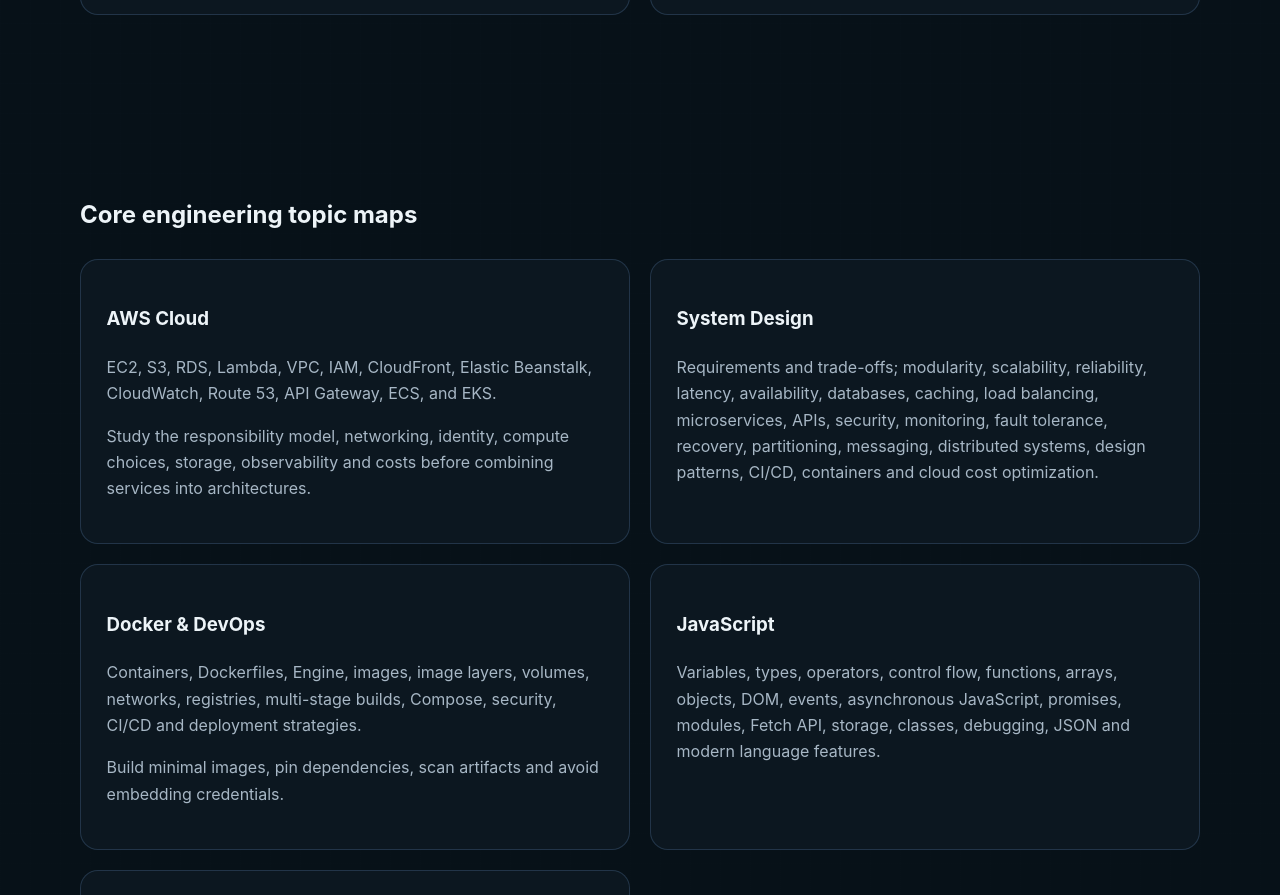
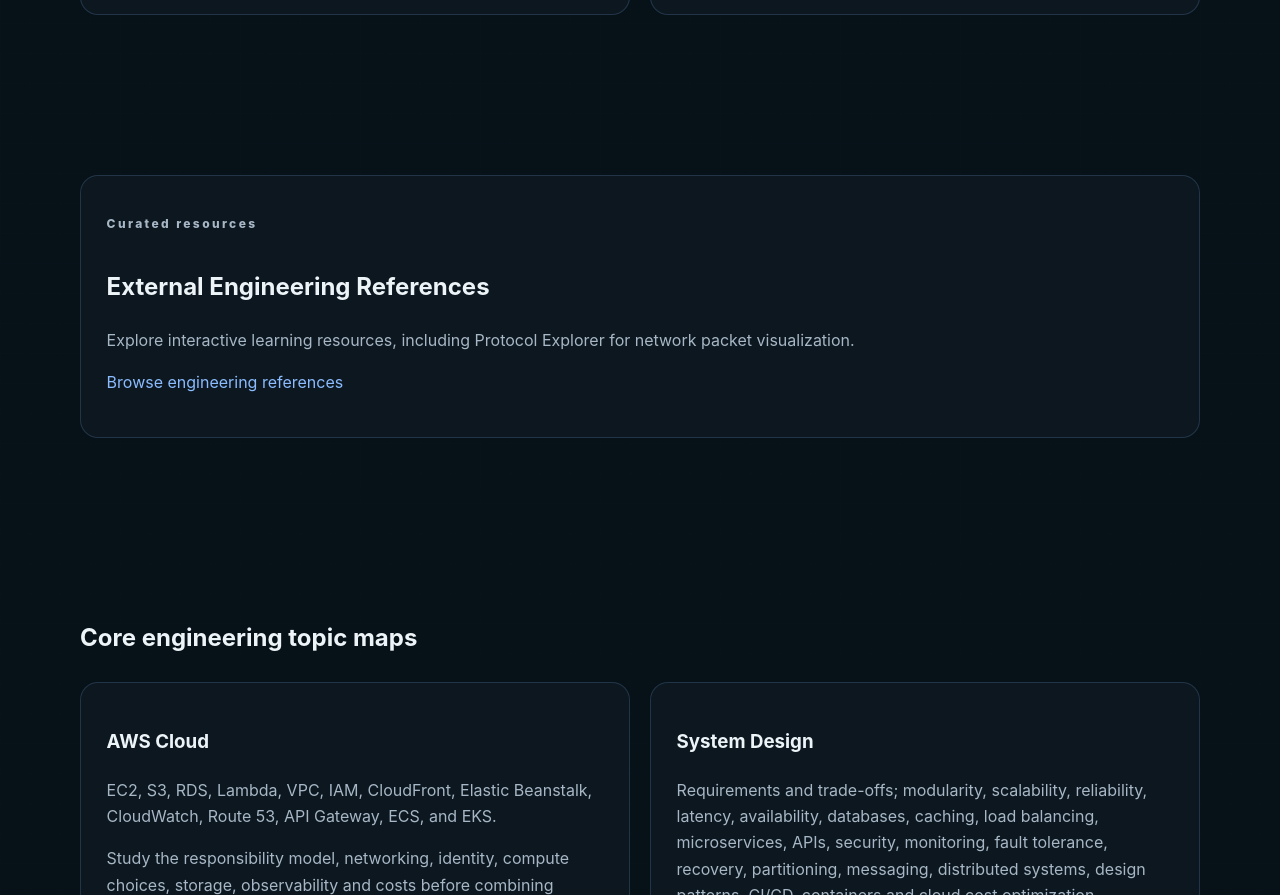
Before and after one commit to haftomalemayehu/systems-unpacked-web, a plain HTML site: page knowledge/index.html in a window 1280 px wide. Shown: the part 1927-2822 px from the top of the page. Drawn offline with Linux system fonts and the light colour scheme.

Commit message:
Link engineering references in knowledge/index.html

```diff
--- a/knowledge/index.html
+++ b/knowledge/index.html
@@ -54,6 +54,7 @@ spec:
 │   └── outputs.tf
 └── README.md</code></pre><p>Separate application build, infrastructure provisioning, and Kubernetes deployment into independently reviewed CI/CD stages. Do not automatically run destructive Terraform applies or cluster mutations from untrusted pull requests.</p></article>
 </div></section>
+<section class="section"><div class="content-panel"><p class="eyebrow">Curated resources</p><h2>External Engineering References</h2><p>Explore interactive learning resources, including Protocol Explorer for network packet visualization.</p><p><a href="/references/">Browse engineering references</a></p></div></section>
 <section class="section" aria-labelledby="topics"><h2 id="topics">Core engineering topic maps</h2><div class="knowledge-grid">
 <article class="content-panel"><h3>AWS Cloud</h3><p>EC2, S3, RDS, Lambda, VPC, IAM, CloudFront, Elastic Beanstalk, CloudWatch, Route 53, API Gateway, ECS, and EKS.</p><p>Study the responsibility model, networking, identity, compute choices, storage, observability and costs before combining services into architectures.</p></article>
 <article class="content-panel"><h3>System Design</h3><p>Requirements and trade-offs; modularity, scalability, reliability, latency, availability, databases, caching, load balancing, microservices, APIs, security, monitoring, fault tolerance, recovery, partitioning, messaging, distributed systems, design patterns, CI/CD, containers and cloud cost optimization.</p></article>
```
